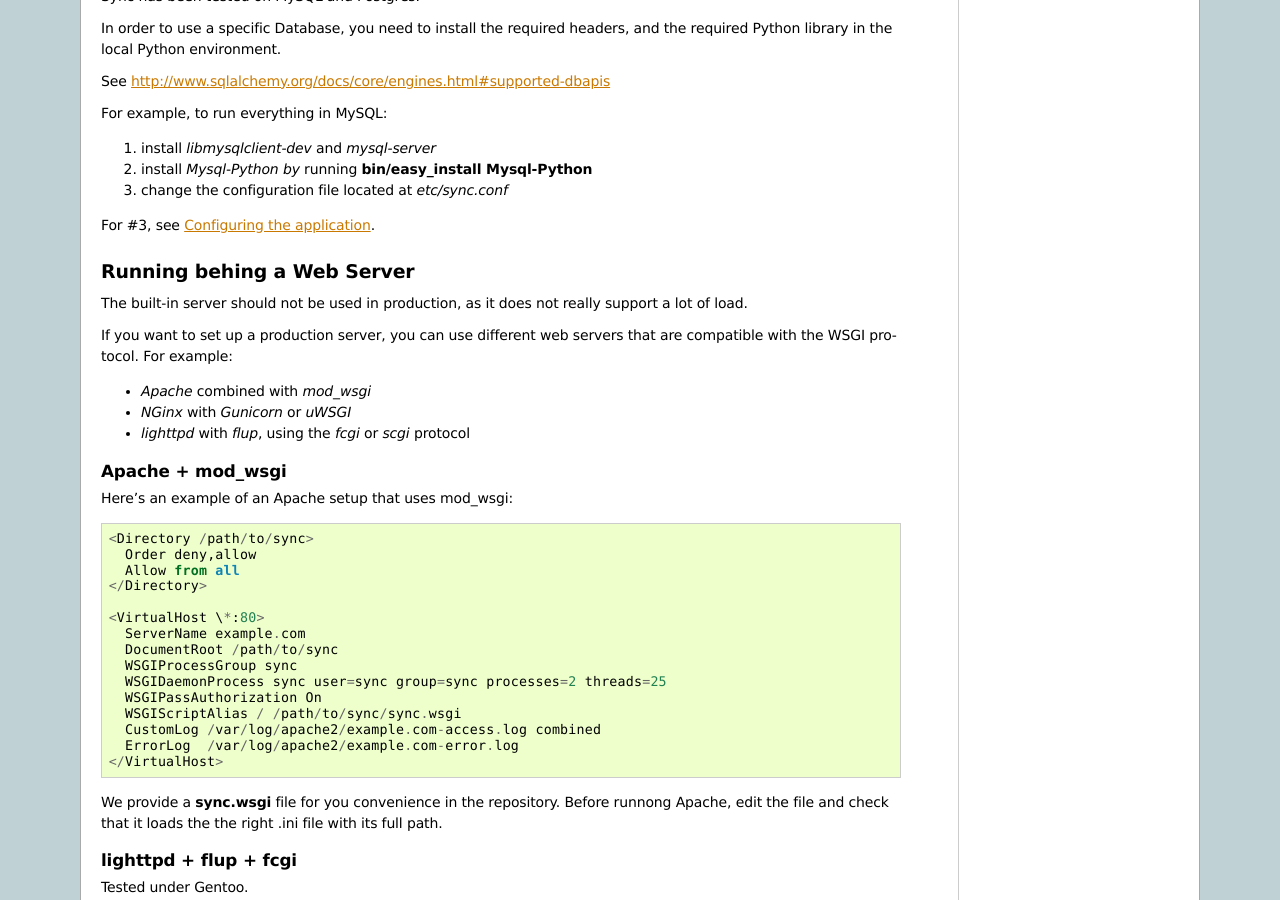
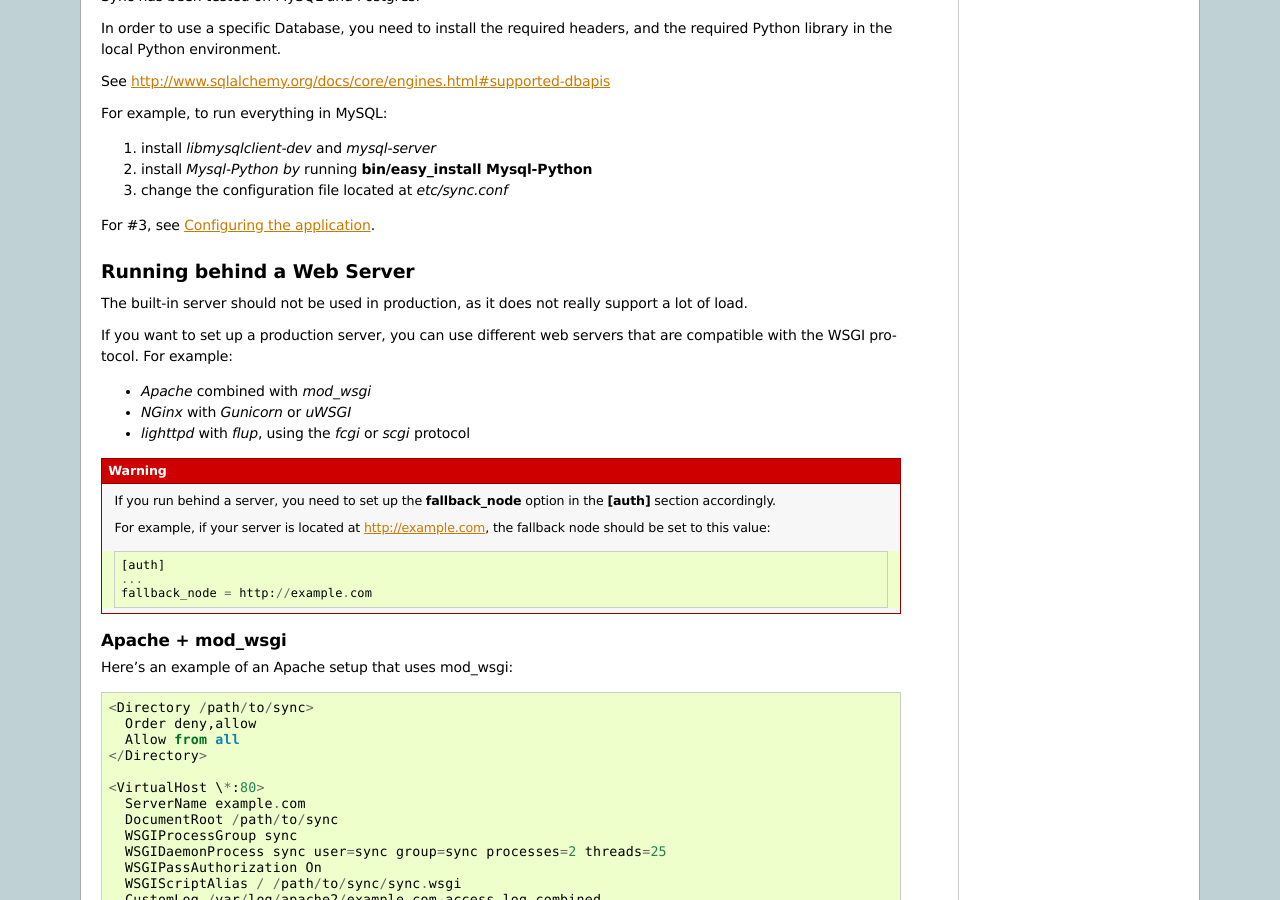
Before and after one commit to mozilla-services/docs, a Sphinx documentation site: the page built from source/howtos/run-sync.rst, in a window 1280 px wide and 900 px high, scrolled down 1125 px. Built offline with Sphinx 7.4.7, drawn with Linux system fonts in a browser that asks for light colours; some of the changed text lies outside the part shown.

Commit message:
added a note about the fallback node

```diff
--- a/source/howtos/run-sync.rst
+++ b/source/howtos/run-sync.rst
@@ -89,7 +89,7 @@ For example, to run everything in MySQL:
 For #3, see :ref:`configuration`.
 
 
-Running behing a Web Server
+Running behind a Web Server
 ===========================
 
 The built-in server should not be used in production, as it does not really
@@ -101,6 +101,17 @@ that are compatible with the WSGI protocol. For example:
 - *Apache* combined with *mod_wsgi*
 - *NGinx* with *Gunicorn* or *uWSGI*
 - *lighttpd* with *flup*, using the *fcgi* or *scgi* protocol
+
+
+.. warning:: If you run behind a server, you need to set up the
+   **fallback_node** option in the **[auth]** section accordingly.
+
+   For example, if your server is located at http://example.com, the
+   fallback node should be set to this value::
+
+       [auth]
+       ...
+       fallback_node = http://example.com
 
 
 Apache + mod_wsgi
```
